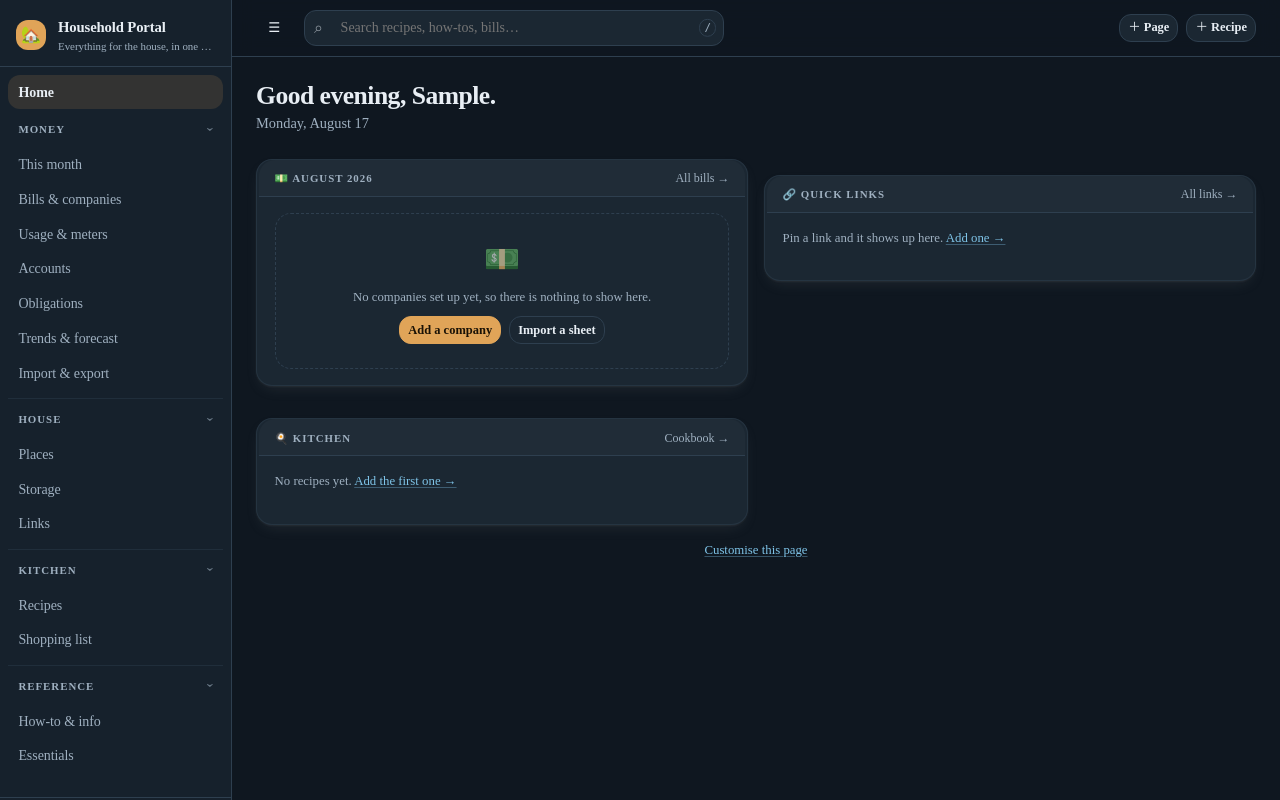
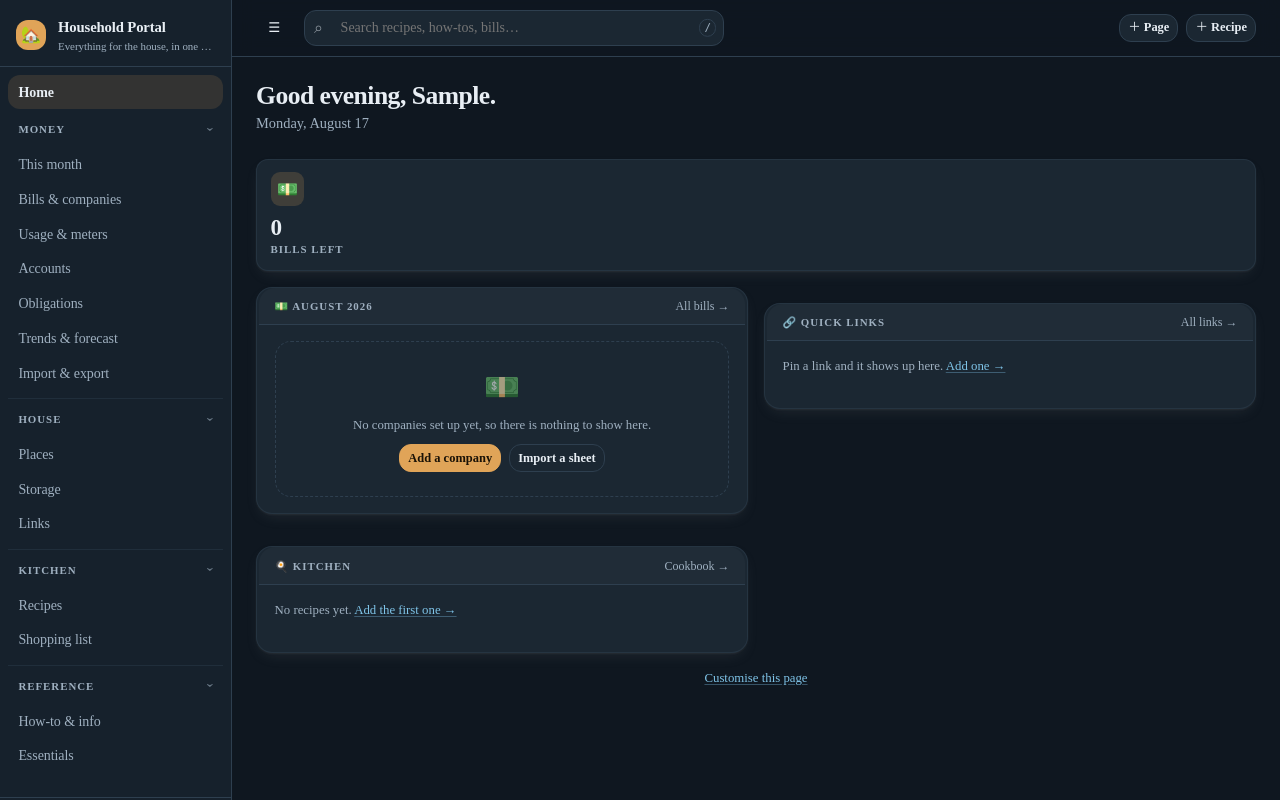
Before and after one commit to amcin013/household-portal, a Flask app: page / in a window 1280 px wide. Run offline with Flask 3, Linux system fonts and the light colour scheme; the visitor is signed in with stand-in values (Sample User, id 1); data comes from the database, SQL or seed files in the repository; data that the repository does not hold is empty.

Commit message:
Add the at-a-glance tile row, and fix new modules never reaching it
Five tiles across the top answering "is anything wrong?" from a doorway:
bills left, obligations, disk free, sensors, recipes. Every figure already
exists on some other panel - this is the summary layer, so each tile links
to the panel that explains it. A tile whose number cannot be worked out is
dropped rather than shown as a dash, which is why the row is currently two
tiles wide and not five.

The chips are the theme's five tints. That is the one place colour is not
strictly meaning: the hue tells five tiles apart at a glance, so it is a
label rather than an ornament.

Also fixes a trap in modules.py: "default": True does nothing on its own,
because default_layout() reads a separate hardcoded DEFAULT_ORDER. A module
missing from that list is defined, buildable, and invisible - which is why
storage, accounts and radar have never appeared on anyone's home page.
Adding glance to MODULES alone left it not rendering, with no error.

Co-Authored-By: Claude Opus 5 <noreply@anthropic.com>

```diff
--- a/portal/modules.py
+++ b/portal/modules.py
@@ -10,6 +10,13 @@ templates/dashboard/. Nothing else needs to know about it.
 """
 
 MODULES = {
+    "glance": {
+        "label": "At a glance",
+        "icon": "▣",
+        "blurb": "A row of tiles across the top: bills left, disk free, sensors, recipes.",
+        "default": True,
+        "wide": True,
+    },
     "weather": {
         "label": "Weather",
         "icon": "🌤️",
@@ -90,7 +97,7 @@ MODULES = {
 # The order they appear in when nobody has said otherwise. Roughly: things that
 # need attention, then things you look at, then things you browse.
 DEFAULT_ORDER = [
-    "alerts", "weather", "bills", "obligations", "links",
+    "alerts", "glance", "weather", "bills", "obligations", "links",
     "essentials", "recipes", "pages", "activity",
 ]
 
--- a/portal/templates/dashboard.html
+++ b/portal/templates/dashboard.html
@@ -15,11 +15,11 @@
   {% endif %}
 
   {# Full-width panels first, then the card grid. #}
-  {% for panel in panels if panel.key in ('alerts', 'radar') %}
+  {% for panel in panels if panel.key in ('alerts', 'glance', 'radar') %}
     {% include 'dashboard/_' ~ panel.key ~ '.html' %}
   {% endfor %}
 
-  {% set grid_panels = panels | rejectattr('key', 'in', ['alerts', 'radar']) | list %}
+  {% set grid_panels = panels | rejectattr('key', 'in', ['alerts', 'glance', 'radar']) | list %}
   {% if grid_panels %}
     <div class="grid dash-grid">
       {% for panel in grid_panels %}
--- /dev/null
+++ b/portal/templates/dashboard/_glance.html
@@ -0,0 +1,14 @@
+{#
+  The tile row. Sits above everything else and is deliberately not a card -
+  the tiles are the cards. Each links to the panel that explains its number.
+#}
+{% set d = panel.data %}
+<div class="stats glance">
+  {% for tile in d.tiles %}
+    <a class="stat {{ tile.tint }} {{ tile.state }}" href="{{ tile.href }}">
+      <span class="stat-icon">{{ tile.icon }}</span>
+      <span class="stat-value">{{ tile.value }}</span>
+      <span class="stat-label">{{ tile.label }}</span>
+    </a>
+  {% endfor %}
+</div>
--- a/portal/views/dashboard.py
+++ b/portal/views/dashboard.py
@@ -1,7 +1,7 @@
 """The landing page, assembled from whichever modules are switched on."""
 from datetime import date, timedelta
 
-from flask import Blueprint, render_template
+from flask import Blueprint, render_template, url_for
 from flask_login import current_user, login_required
 
 from ..models import (
@@ -129,7 +129,71 @@ def _activity(ctx):
     return {"updates": rows} if rows else None
 
 
+def _glance(ctx):
+    """The tile row: five numbers that answer "is anything wrong?" from a doorway.
+
+    Every figure here already exists on some other panel. That is the point -
+    this is the summary layer, read from across the room, and each tile links
+    to the panel that explains it. A tile whose number cannot be worked out is
+    dropped rather than shown as a dash, so the row never pads itself out.
+    """
+    month = ctx["month"]
+    tiles = []
+
+    due = month["count_due"] if "count_due" in month else len(
+        [b for b in month["bills"] if b.status == "due"])
+    tiles.append({
+        "tint": "t1", "icon": "💵", "value": due,
+        "label": "bill" + ("" if due == 1 else "s") + " left",
+        "href": url_for("money.index"),
+        "state": "warn" if month.get("overdue") else "",
+    })
+
+    obligations = Obligation.query.filter_by(active=True).count()
+    if obligations:
+        tiles.append({
+            "tint": "t4", "icon": "🧾", "value": obligations,
+            "label": "obligation" + ("" if obligations == 1 else "s"),
+            "href": url_for("obligations.index"), "state": "",
+        })
+
+    try:
+        from ..services import disks as disk_service
+        report = disk_service.summary()
+        roots = [f for f in report.get("filesystems", []) if f.get("mount") == "/"]
+        if roots:
+            tiles.append({
+                "tint": "t3", "icon": "▦", "value": roots[0].get("avail_h", "—"),
+                "label": "disk free",
+                "href": url_for("system.disks"),
+                "state": "bad" if (roots[0].get("use_percent") or 0) >= 90
+                         else "warn" if (roots[0].get("use_percent") or 0) >= 75
+                         else "",
+            })
+    except Exception:
+        pass
+
+    sensors = sum(len(p.sensors) for p in ctx["places"])
+    if sensors:
+        tiles.append({
+            "tint": "t2", "icon": "🌡️", "value": sensors,
+            "label": "sensor" + ("" if sensors == 1 else "s"),
+            "href": url_for("places.index"), "state": "",
+        })
+
+    recipes = Recipe.query.count()
+    if recipes:
+        tiles.append({
+            "tint": "t5", "icon": "🍽️", "value": recipes,
+            "label": "recipe" + ("" if recipes == 1 else "s"),
+            "href": url_for("recipes.index"), "state": "",
+        })
+
+    return {"tiles": tiles} if tiles else None
+
+
 BUILDERS = {
+    "glance": _glance,
     "weather": _weather,
     "radar": _radar,
     "alerts": _alerts,
```
